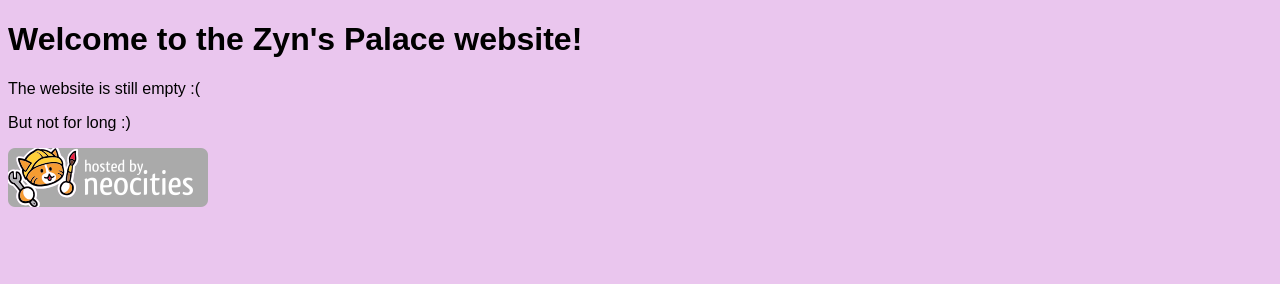
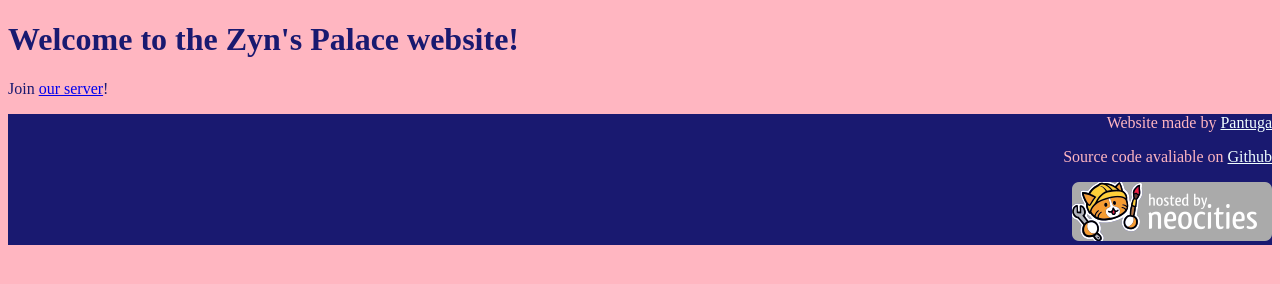
Before and after one commit to Pantuga/Zyns-website, a plain HTML site: page src/index.html in a window 1280 px wide. Drawn offline with Linux system fonts and the light colour scheme.

Commit message:
recoloring

```diff
--- a/src/index.html
+++ b/src/index.html
@@ -7,12 +7,17 @@
     <link href="/style.css" rel="stylesheet" type="text/css" media="all">
   </head>
   <body>
-    <h1>Welcome to the Zyn's Palace website!</h1>
+    <div>
 
-    <p>The website is still empty :(</p>
-    <p>But not for long :)</p>
+    </div>
+    <div>
+      <h1>Welcome to the Zyn's Palace website!</h1>
+      <p>Join <a href="https://discord.gg/2UdGmUdtSQ">our server</a>!</p>
+    </div>
   </body>
   <footer>
-    <img src="neocities.png">
+      <p>Website made by <a href="https://github.com/Pantuga" class="footerlink">Pantuga</a></p>
+      <p>Source code avaliable on <a href="https://github.com/Pantuga/Zyns-website" class="footerlink">Github</a></p>
+      <p><img src="neocities.png" href="https://neocities.org/"></p>
   </footer>
 </html>
--- a/src/style.css
+++ b/src/style.css
@@ -1,5 +1,13 @@
 body {
-  background-color: rgb(234, 198, 238);
-  color: black;
-  font-family: Arial;
+  background-color:lightpink;
+  color: midnightblue;
+  font-family: Century;
 }
+footer {
+  background-color:midnightblue;
+  color:lightpink;
+  text-align: right;
+}
+.footerlink {
+  color: azure;
+}
```
